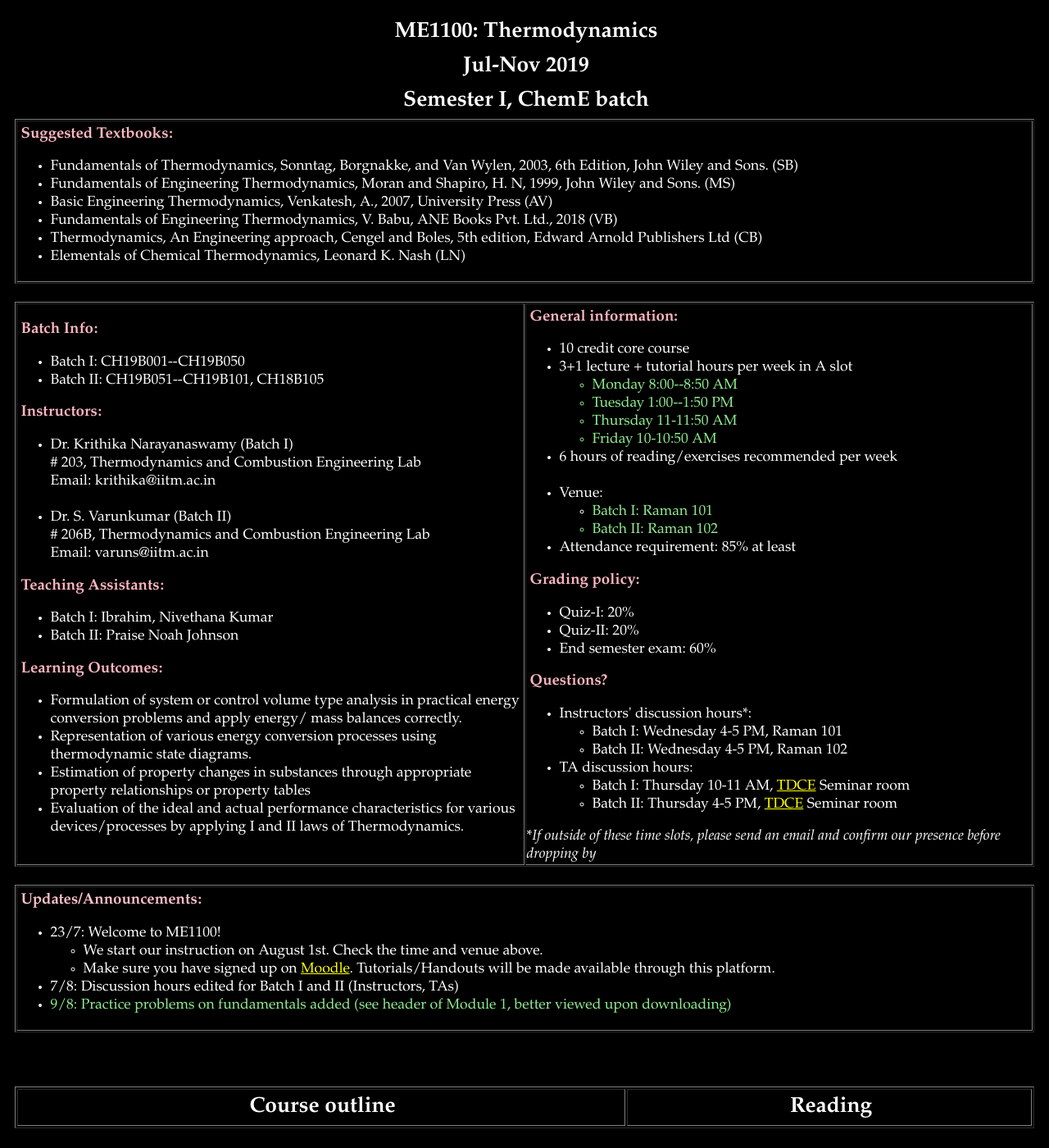
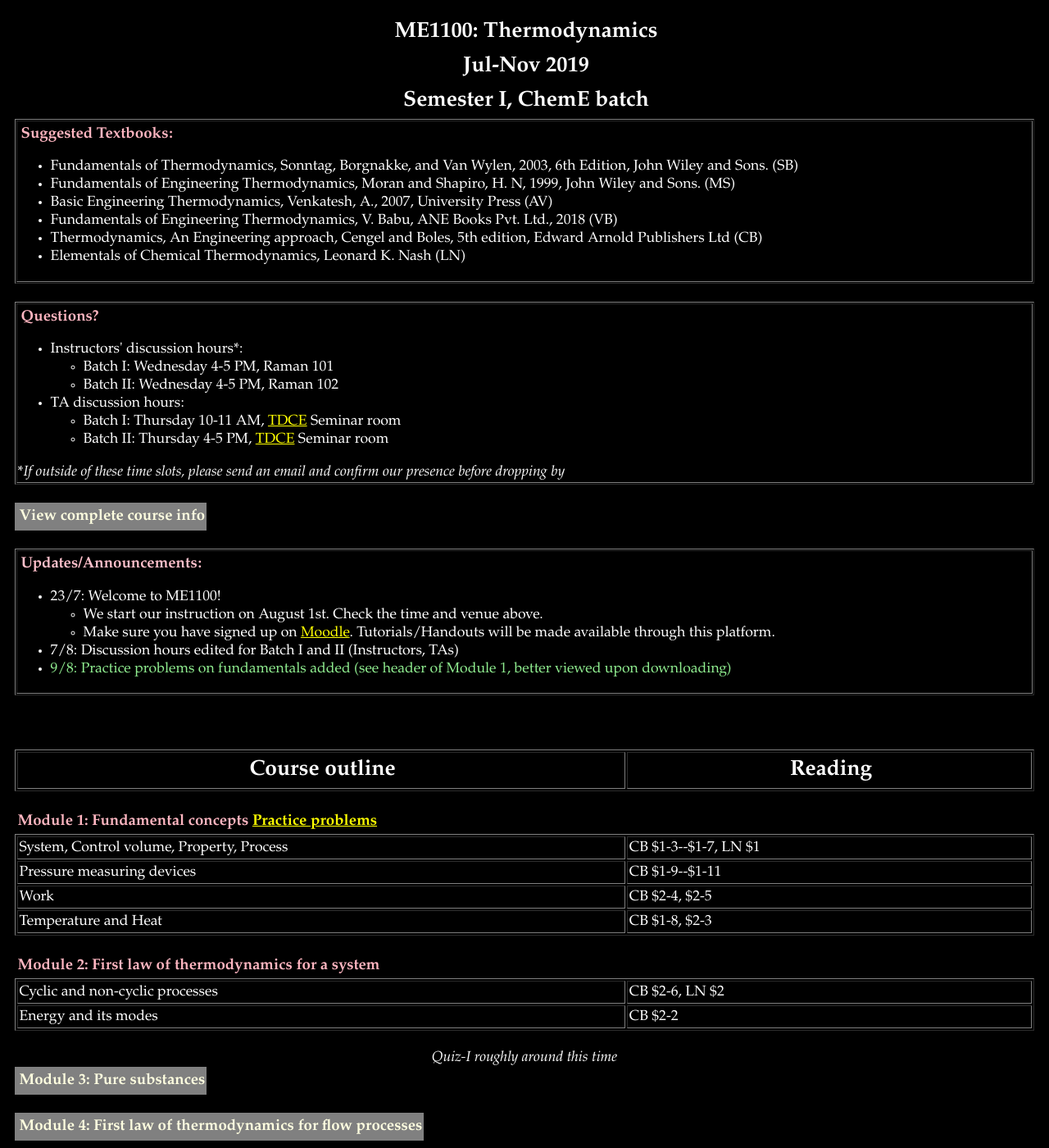
Before and after one commit to krithikasivaram/krithikasivaram.github.io, a Jekyll site: the page teaching/ME1100_Jul_Nov_2019.html, which Jekyll copies as it is, in a window 1280 px wide and 1400 px high. Shown: the whole window at 82% size. Built offline with Jekyll 4.4.1, drawn with Linux system fonts in a browser that asks for light colours; some of the changed text lies outside the part shown.

Commit message:
div content buttons added to me1100

```diff
--- a/teaching/ME1100_Jul_Nov_2019.html
+++ b/teaching/ME1100_Jul_Nov_2019.html
@@ -111,9 +111,25 @@ p
 </tr>
 </table><br>
 
+<table border="1" cellspacing="1" cellpadding="1"  width="100%">
+<tr><td width=100%>
+<h3> Questions?</h3>
+	<ul>
+		<li> Instructors' discussion hours*:
+			  <ul> <li> Batch I: Wednesday 4-5 PM, Raman 101 </li>
+			 <li> Batch II: Wednesday 4-5 PM, Raman 102 </li>
+		</ul></li>
+		<li> TA discussion hours:
+			<ul> <li> Batch I: Thursday 10-11 AM, <a href="https://goo.gl/maps/PqbdfLVkFJr" target="_blank"> TDCE</a> Seminar room</li>
+				<li> Batch II: Thursday 4-5 PM, <a href="https://goo.gl/maps/PqbdfLVkFJr" target="_blank">TDCE</a>  Seminar room</li>   </li> </ul>
+		</li></ul>
+	    *<i>If outside of these time slots, please send an email and confirm our presence before dropping by</i>
+</td></tr>
+</table>
+<br>
 
-<!-- <button class="collapsible"><h5>View more course info</h5></button>
-<div class="content"> -->
+<button class="collapsible"><h5>View complete course info</h5></button>
+<div class="content">
 <table border="1" cellspacing="1" cellpadding="1"  width="100%">
 <tr><td width="50%">
 <h3> Batch Info:</h3>
@@ -140,7 +156,6 @@ Email: varuns@iitm.ac.in </li>
 		<li> Estimation of property changes in substances through appropriate property relationships or property tables </li>
 		<li> Evaluation of the ideal and actual performance characteristics for various devices/processes  by applying I and II laws of Thermodynamics. </li>
 	</ul>
-
 </td>
 
 <td width="50%">
@@ -178,7 +193,8 @@ Email: varuns@iitm.ac.in </li>
 </td>
 </tr>
 </table>
-<br>
+</div>
+<br><br>
 
 <table border="1" cellspacing="1" cellpadding="1"  width="100%">
 <tr> <td width="100%">
@@ -231,7 +247,8 @@ Updates/Announcements:</font></h3>
 
 <center><i> Quiz-I roughly around this time </i></center>
 
-<h3>Module 3: Pure substances </h3>
+<button class="collapsible"><h5>Module 3: Pure substances </h5></button>
+<div class="content">
 <table border="1" cellspacing="2" cellpadding="2" width="100%">
 	<col width = "60%">
 	<col width = "40%">
@@ -239,9 +256,13 @@ Updates/Announcements:</font></h3>
 	<tr> <td> Water-steam system  </td> <td> </td>
 	<tr> <td> Use of steam and R134a tables </td> <td> </td>
 	</tr>
-</table><br>
+</table>
+</div>
+<br><br>
 
-<h3>Module 4: First law of thermodynamics for flow processes </h3>
+<button class="collapsible"><h5>Module 4: First law of thermodynamics for flow processes  </h5></button>
+<div class="content">
+<!-- <h3>Module 4: First law of thermodynamics for flow processes </h3> -->
 <table border="1" cellspacing="2" cellpadding="2" width="100%">
 	<col width = "60%">
 	<col width = "40%">
@@ -250,10 +271,13 @@ Updates/Announcements:</font></h3>
 	<tr> <td> Unsteady flow processes </td> <td> </td>
 	</tr>
 </table><br>
+<center><i> Quiz-II roughly around this time </i></center>
+</div>
+<br><br>
 
-<center><i> Quiz-II roughly around this time </i></center>
-
-<h3>Module 5: Second law for heat engines </h3>
+<button class="collapsible"><h5>Module 5: Second law for heat engines</h5></button>
+<div class="content">
+<!--<h3>Module 5: Second law for heat engines </h3>-->
 <table border="1" cellspacing="2" cellpadding="2" width="100%">
 	<col width = "60%">
 	<col width = "40%">
@@ -262,20 +286,26 @@ Updates/Announcements:</font></h3>
 	<tr> <td> Reversible processes, internal and external irreversiblity</td> <td> </td>
 	<tr> <td> Carnot cycle, Absolute temperature scale</td> <td> </td>
 	</tr>
-</table><br>
+</table>
+</div>
+<br><br>
 
-
-<h3>Module 6: Second law for processes </h3>
+<button class="collapsible"><h5>Module 6: Second law for processes</h5></button>
+<div class="content">
+<!--<h3>Module 6: Second law for processes </h3>-->
 <table border="1" cellspacing="2" cellpadding="2" width="100%">
 	<col width = "60%">
 	<col width = "40%">
 	<tr> <td> Entropy change for processes </td> <td> </td>
 	<tr> <td> Isentropic efficiency, Irreversibilty </td> <td> </td>
 	</tr>
-</table><br>
+</table>
+</div>
+<br><br>
 
-
-<h3>Module 7: Thermodynamic cycles </h3>
+<button class="collapsible"><h5>Module 7: Thermodynamic cycles</h5></button>
+<div class="content">
+<!--<h3>Module 7: Thermodynamic cycles </h3>-->
 <table border="1" cellspacing="2" cellpadding="2" width="100%">
 	<col width = "60%">
 	<col width = "40%">
@@ -283,9 +313,10 @@ Updates/Announcements:</font></h3>
 	<tr> <td> Brayton cycle </td> <td> </td>
 	<tr> <td> Vapor compression cycle </td> <td> </td>
 	</tr>
-</table><br>
-
+</table>
 <center><i>End-semester exam at this stage<i></center>
+</div>
+<br><br>
 
 <script>
 var coll = document.getElementsByClassName("collapsible");
```
